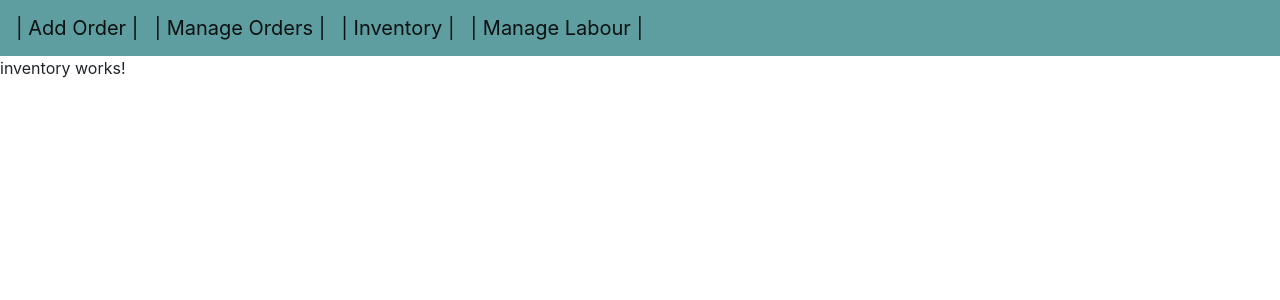
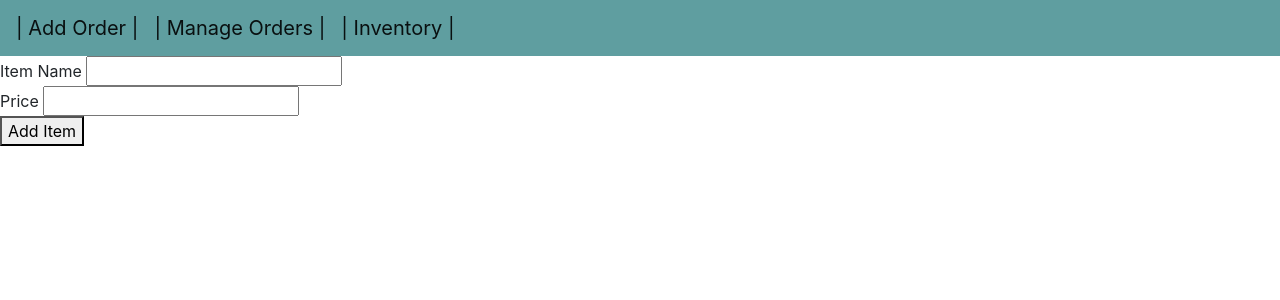
Before and after one commit to ZachariahIdiculla/SquirrelSystem-COS730Assignment3, an Angular app: page / in a window 1280 px wide. Both pictures are taken after a click on the button "| Inventory |". Shown: the top 300 px of the page. Built offline with nearby package versions, Linux system fonts and the light colour scheme; no server answers.

Commit message:
Add Inventory Item

```diff
--- a/src/app/app.component.html
+++ b/src/app/app.component.html
@@ -14,7 +14,3 @@
 <div style="display: none;" class="inventory" #inventory>
     <app-inventory></app-inventory>
 </div>
-
-<div style="display: none;" class="managelabour" #managelabour>
-    <app-managelabour></app-managelabour>
-</div>
--- a/src/app/app.component.ts
+++ b/src/app/app.component.ts
@@ -14,8 +14,6 @@
   @ViewChild("addorder") addorder: any;
   @ViewChild("manageorders") manageorders: any;
   @ViewChild("inventory") inventory: any;
-  @ViewChild("managelabour") managelabour: any;
-
 
   clicked(evt : String){
     if(evt == "add"){
@@ -35,14 +33,12 @@
 
     if(evt == "mla"){
       this.hideall()
-      this.managelabour.nativeElement.style.display = 'flex'
     }
   }
 
   hideall(){
     this.addorder.nativeElement.style.display = 'none';
     this.manageorders.nativeElement.style.display = 'none';
-    this.managelabour.nativeElement.style.display = 'none';
     this.inventory.nativeElement.style.display = 'none';
   }
 }
--- a/src/app/app.module.ts
+++ b/src/app/app.module.ts
@@ -7,10 +7,9 @@
 import { AddorderComponent } from './addorder/addorder.component';
 import { ManageordersComponent } from './manageorders/manageorders.component';
 import { InventoryComponent } from './inventory/inventory.component';
-import { ManagelabourComponent } from './managelabour/managelabour.component';
 
+import { CreatedorderComponent } from './createdorder/createdorder.component';
 import { HttpClientModule } from '@angular/common/http';
-import { CreatedorderComponent } from './createdorder/createdorder.component';
 
 @NgModule({
   declarations: [
@@ -19,7 +18,6 @@
     AddorderComponent,
     ManageordersComponent,
     InventoryComponent,
-    ManagelabourComponent,
     CreatedorderComponent
   ],
   imports: [
--- a/src/app/header/header.component.html
+++ b/src/app/header/header.component.html
@@ -2,5 +2,4 @@
     <a role="button" (click)="click('add')" class="navbar-brand" href="#" tag="add">| Add Order |</a>
     <a role="button" (click)="click('mor')" class="navbar-brand" href="#">| Manage Orders |</a>
     <a role="button" (click)="click('inv')" class="navbar-brand" href="#">| Inventory |</a>
-    <a role="button" (click)="click('mla')" class="navbar-brand" href="#">| Manage Labour |</a>
 </nav>
--- a/src/app/inventory/inventory.component.html
+++ b/src/app/inventory/inventory.component.html
@@ -1 +1,5 @@
-<p>inventory works!</p>
+Item Name <input type="text" name="name" id="itemName" value="" />
+<br>
+Price <input type="text" name="name" id="price" value="" />
+<br>
+<button (click)="addItem()" type="button">Add Item</button>
--- a/src/app/inventory/inventory.component.ts
+++ b/src/app/inventory/inventory.component.ts
@@ -12,4 +12,11 @@
   ngOnInit(): void {
   }
 
+  addItem(){
+    var nameValue = (<HTMLInputElement>document.getElementById("itemName")).value;
+    var priceValue = (<HTMLInputElement>document.getElementById("price")).value;
+    console.log(nameValue)
+    console.log(priceValue)
+  }
+
 }
--- a/src/app/managelabour/managelabour.component.html
+++ /dev/null
@@ -1 +0,0 @@
-<p>managelabour works!</p>
--- a/src/app/managelabour/managelabour.component.ts
+++ /dev/null
@@ -1,15 +0,0 @@
-import { Component, OnInit } from '@angular/core';
-
-@Component({
-  selector: 'app-managelabour',
-  templateUrl: './managelabour.component.html',
-  styleUrls: ['./managelabour.component.css']
-})
-export class ManagelabourComponent implements OnInit {
-
-  constructor() { }
-
-  ngOnInit(): void {
-  }
-
-}
```
Also changed, not shown: src/app/managelabour/managelabour.component.css (deleted), 1 other file (tests, documents, lock files or other folders).
